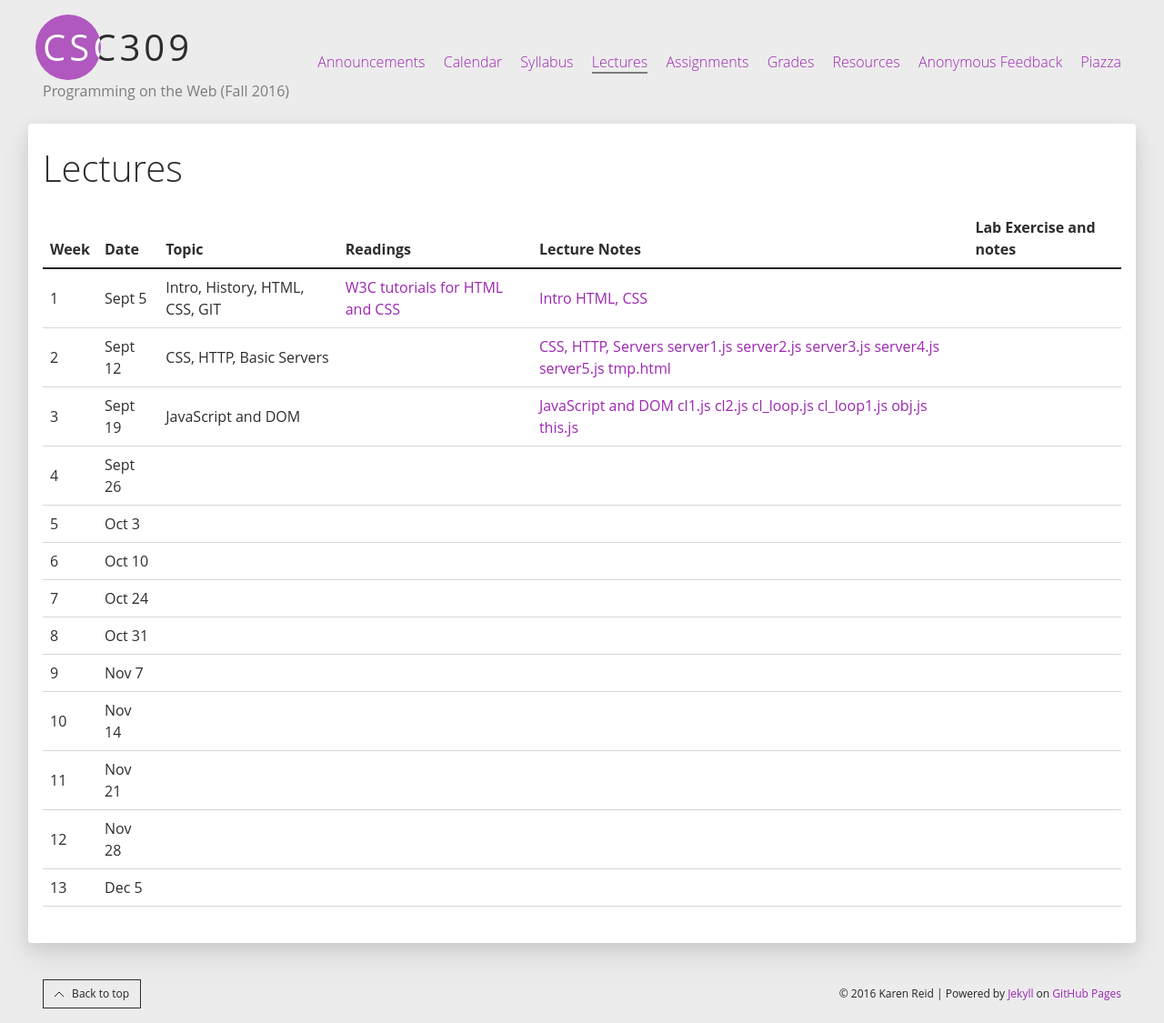
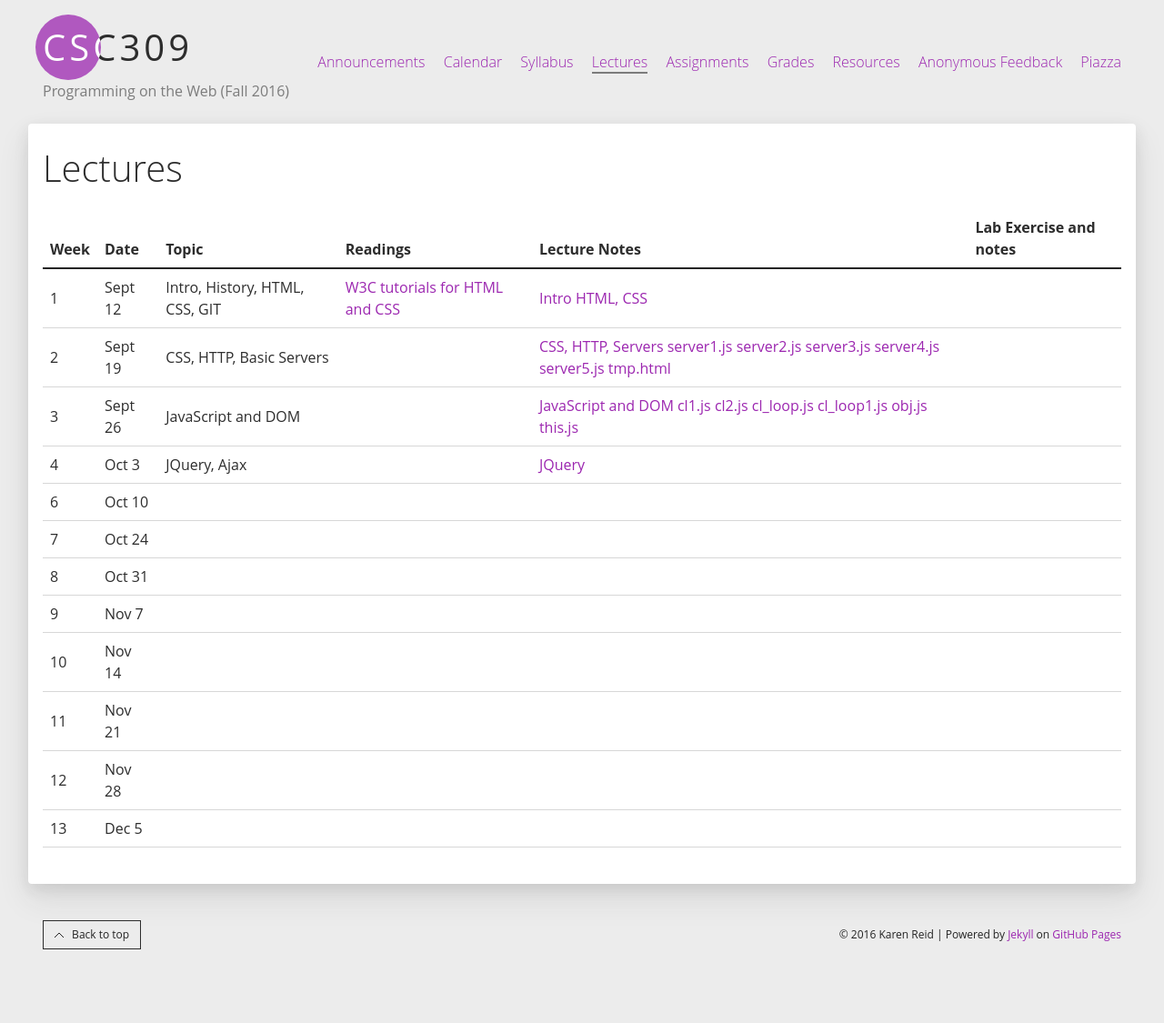
Before and after one commit to nigef/CSC309-Fall-2016.github.io, a Jekyll site: the page built from lectures.md, in a window 1280 px wide. Shown: the whole page at 91% size. Built offline with Jekyll 4.4.1, drawn with Linux system fonts in a browser that asks for light colours; after the commit the page ends 1060 px from its top, so only the background shows below that.

Commit message:
adding first slides for week4

```diff
--- a/lectures.md
+++ b/lectures.md
@@ -18,7 +18,7 @@ permalink: /lectures/
   <tbody>
     <tr>
       <td>1</td>
-      <td>Sept 5</td>
+      <td>Sept 12</td>
       <td>Intro, History, HTML, CSS, GIT</td>
       <td>
           <a href="http://www.w3schools.com/">W3C tutorials for HTML and CSS</a>
@@ -68,23 +68,14 @@ permalink: /lectures/
       </td>
     </tr>
 
+
     <tr>
       <td>4</td>
-      <td>Sept 26</td>
-      <td></td>
+      <td>Oct 3</td>
+      <td>JQuery, Ajax</td>
       <td></td>
       <td>
-      </td>
-      <td>
-      </td>
-    </tr>
-
-    <tr>
-      <td>5</td>
-      <td>Oct 3</td>
-      <td></td>
-      <td></td>
-      <td>
+	  <a href="/lectures/w4/JQuery.pdf">JQuery</a>
       </td>
       <td>
       </td>
```
Also changed, not shown: other parts of lectures.md (+2 -2 lines), 1 other file.
